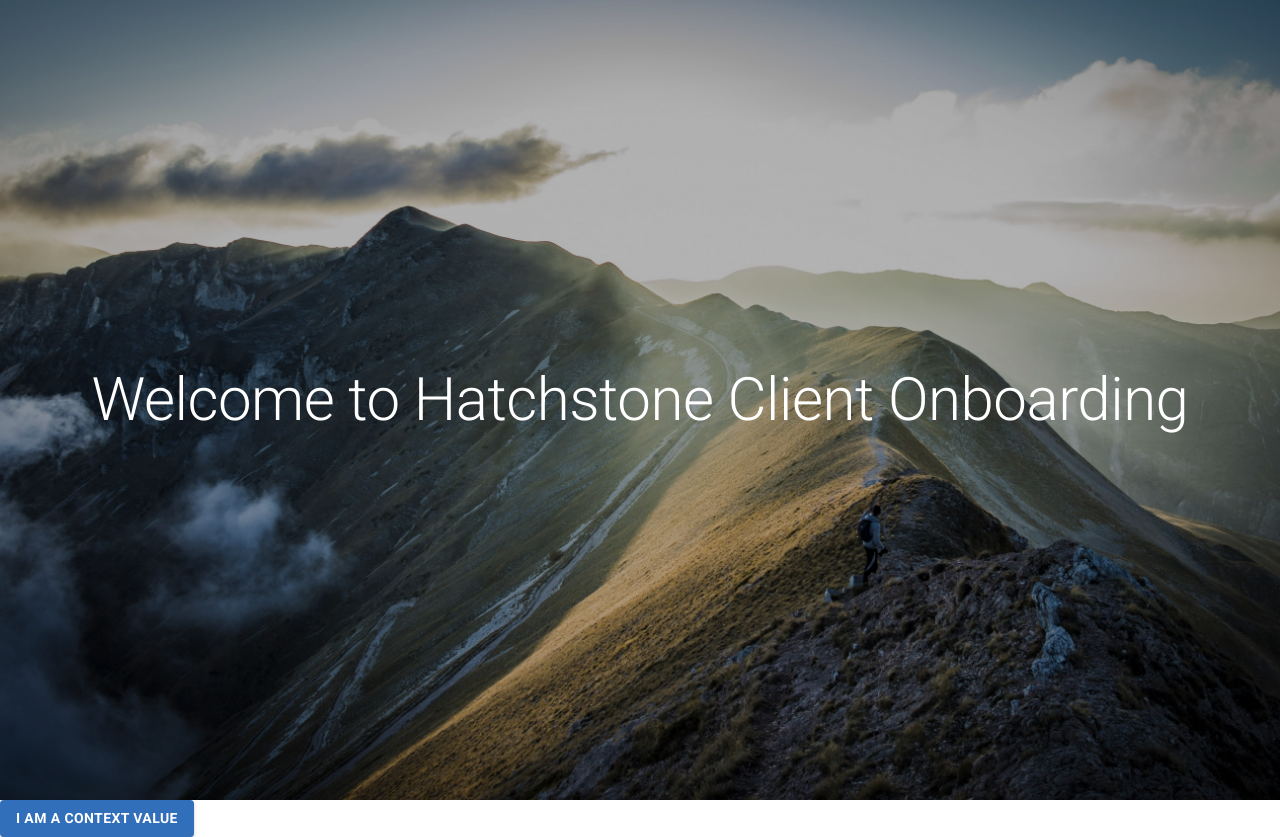
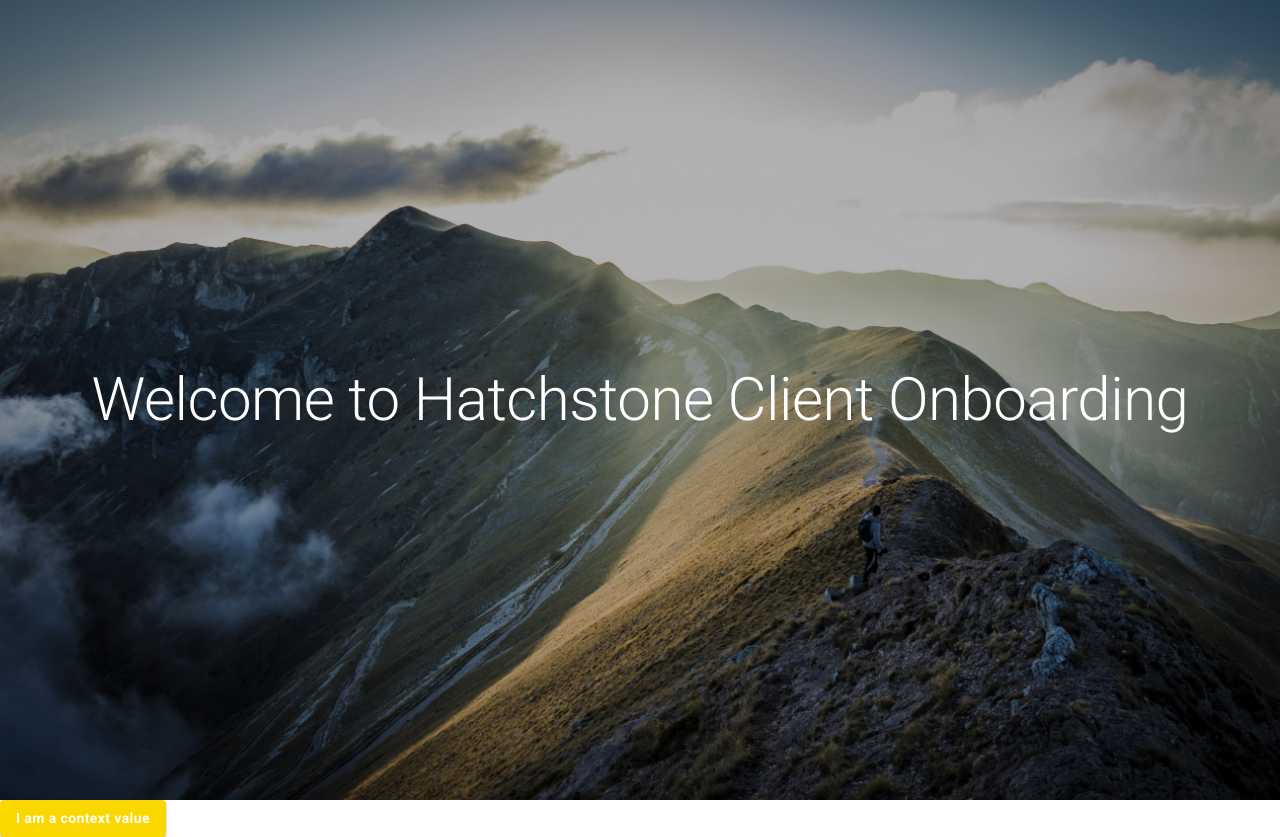
Before and after one commit to tomsmi321/hatchstone-frontend, a React (Create React App) app: page / in a window 1280 px wide. Built offline with nearby package versions, Linux system fonts and the light colour scheme.

Commit message:
implemented a customised MuiThemeProvider to implement Hatchstone styleguide colours

```diff
--- a/public/index.html
+++ b/public/index.html
@@ -4,7 +4,7 @@
     <meta charset="utf-8" />
     <link rel="icon" href="%PUBLIC_URL%/favicon.ico" />
     <link rel="stylesheet" href="https://fonts.googleapis.com/css?family=Roboto:300,400,500,700&display=swap" />
-    <meta name="viewport" content="width=device-width, initial-scale=1" />
+    <meta name="viewport" content="minimum-scale=1, initial-scale=1, width=device-width, shrink-to-fit=no"/>
     <meta name="theme-color" content="#000000" />
     <meta
       name="description"
--- a/src/App.jsx
+++ b/src/App.jsx
@@ -1,13 +1,17 @@
 import React from 'react';
 import { ExampleContext } from './contexts/ExampleContext';
-import { LandingPage } from './components/LandingPage/LandingPage'
+import { LandingPage } from './components/LandingPage/LandingPage';
+import { theme, MuiThemeProvider } from './uiKit/Theme'
 
 function App() {
   return (
-    // providing context values and wrapping components so they have access to the provided values
-    <ExampleContext.Provider value={{exampleValue: "I am a context value"}}>
-      <LandingPage />
-    </ExampleContext.Provider>
+    // wrapping components in custom MuiThemeProvider to match Hatchstone style guide
+    <MuiThemeProvider theme={theme}>
+      {/* providing context values and wrapping components so they have access to the provided values */}
+      <ExampleContext.Provider value={{exampleValue: "I am a context value"}}>
+        <LandingPage />
+      </ExampleContext.Provider>
+    </MuiThemeProvider>
   );
 }
 
--- a/src/components/LandingPage/LandingPage.jsx
+++ b/src/components/LandingPage/LandingPage.jsx
@@ -19,7 +19,7 @@
       </Typography>
       </BackgroundOverlay>
     </Background>
-    <PrimaryButton variant="contained">
+    <PrimaryButton variant="contained" color="secondary">
       {exampleContextValue.exampleValue}
     </PrimaryButton>
     </>
--- /dev/null
+++ b/src/uiKit/Theme.jsx
@@ -0,0 +1,21 @@
+import { createMuiTheme, MuiThemeProvider } from '@material-ui/core/styles';
+
+const theme = createMuiTheme({
+  palette: {
+    primary: {
+      // light: will be calculated from palette.primary.main,
+      main: '#326FBB',
+      // dark: will be calculated from palette.primary.main,
+      // contrastText: will be calculated to contast with palette.primary.main
+    },
+    secondary: {
+      // light: will be calculated from palette.primary.main,
+      main: '#FBD700',
+      // dark: will be calculated from palette.secondary.main,
+      contrastText: '#FFFFFF',
+    },
+    // error: will us the default color
+  },
+});
+
+export { theme, MuiThemeProvider };
--- a/src/uiKit/button.jsx
+++ b/src/uiKit/button.jsx
@@ -7,6 +7,7 @@
   &&& {
     font-weight: 600;
     color: #FFFFFF;
-    background-color: #326FBB;
+    text-transform: none;
+    /* background-color: #326FBB; */
   }
 `
```
